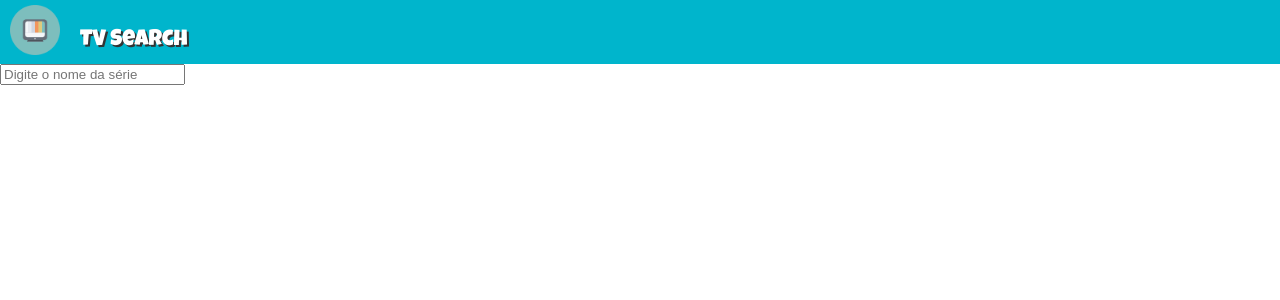
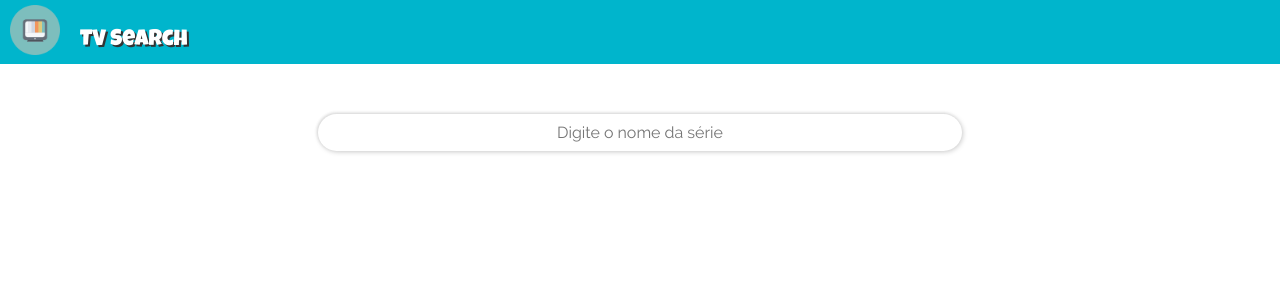
Before and after one commit to sidneyroberto/CPW4_2019_2, a React (Create React App) app in the folder tv-search-pwa/: page / in a window 1280 px wide. Shown: the top 300 px of the page. Built offline with nearby package versions, Linux system fonts and the light colour scheme.

Commit message:
Página de pesquisa 90% estilizada

```diff
--- a/tv-search-pwa/src/pages/Pesquisar.js
+++ b/tv-search-pwa/src/pages/Pesquisar.js
@@ -5,6 +5,7 @@ import logo from '../img/logo.png';
 import imgDefault from '../img/imgDefault.png';
 import Header from '../components/Header';
 import SeriesService from '../services/SeriesService';
+import './Pesquisar.scss';
 
 export default class Pesquisar extends Component {
 
@@ -29,7 +30,8 @@ export default class Pesquisar extends Component {
          */
         this.setState({
             carregando: true,
-            textoPesquisa: consulta
+            textoPesquisa: consulta,
+            series: []
         });
 
         this.service
@@ -87,8 +89,9 @@ export default class Pesquisar extends Component {
                     this.state.carregando &&
                     <div id="areaLoading">
                         <ReactLoading
+                            id="animacao"
                             type="bars"
-                            color="#000000"
+                            color="#00b5cc"
                             height="60px"
                             width="60px" />
                     </div>
--- /dev/null
+++ b/tv-search-pwa/src/pages/Pesquisar.scss
@@ -0,0 +1,67 @@
+@import '../Cores';
+@import '../fonts/Fontes';
+
+#areaPesquisa {
+    margin: 50px 0px;
+    text-align: center;
+
+    #campoPesquisa {
+        width: 50%;
+        height: 35px;
+        text-align: center;
+        font-family: $fonte-padrao;
+        font-size: 100%;
+        border-radius: 20px;
+        border: none;
+        outline: none;
+        box-shadow: 1px 1px 5px #cccccc,
+            -1px -1px 3px #dddddd;
+    }
+}
+
+#animacao {
+    margin: auto;
+}
+
+#areaResultados {
+    margin: 0px 20px;
+
+    .serie {
+        display: inline-block;
+        width: calc(100% / 3);
+        margin-bottom: 40px;
+
+        img,
+        span {
+            display: block;
+        }
+
+        img {
+            margin: auto;
+            width: 80%;
+        }
+
+        span {
+            text-align: center;
+            font-family: $fonte-negrito;
+            font-size: 85%;
+            margin-top: 10px;
+        }
+    }
+}
+
+@media only screen and (max-width: 768px) {
+
+    #areaPesquisa {
+        #campoPesquisa {
+            width: 80%;
+        }
+    }
+
+    #areaResultados {
+        .serie {
+            display: block;
+            width: 100%;
+        }
+    }
+}
```
